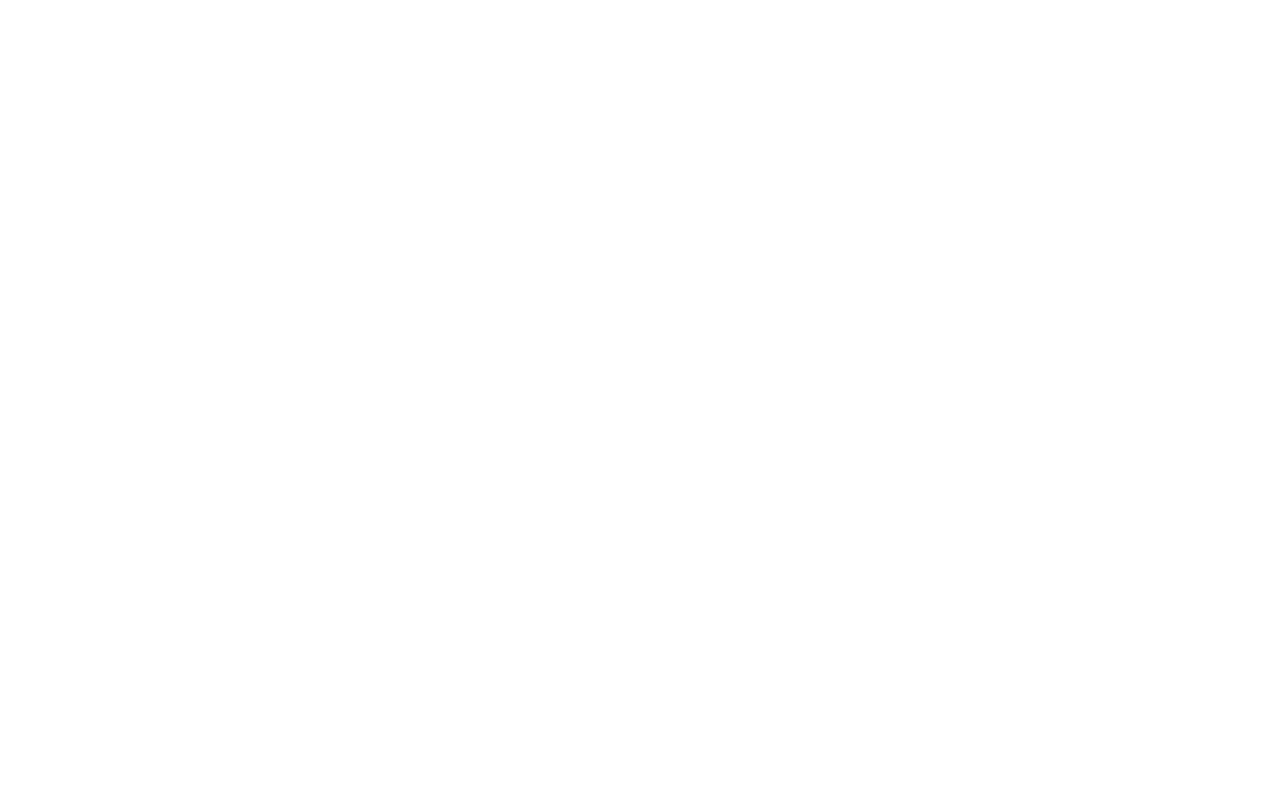
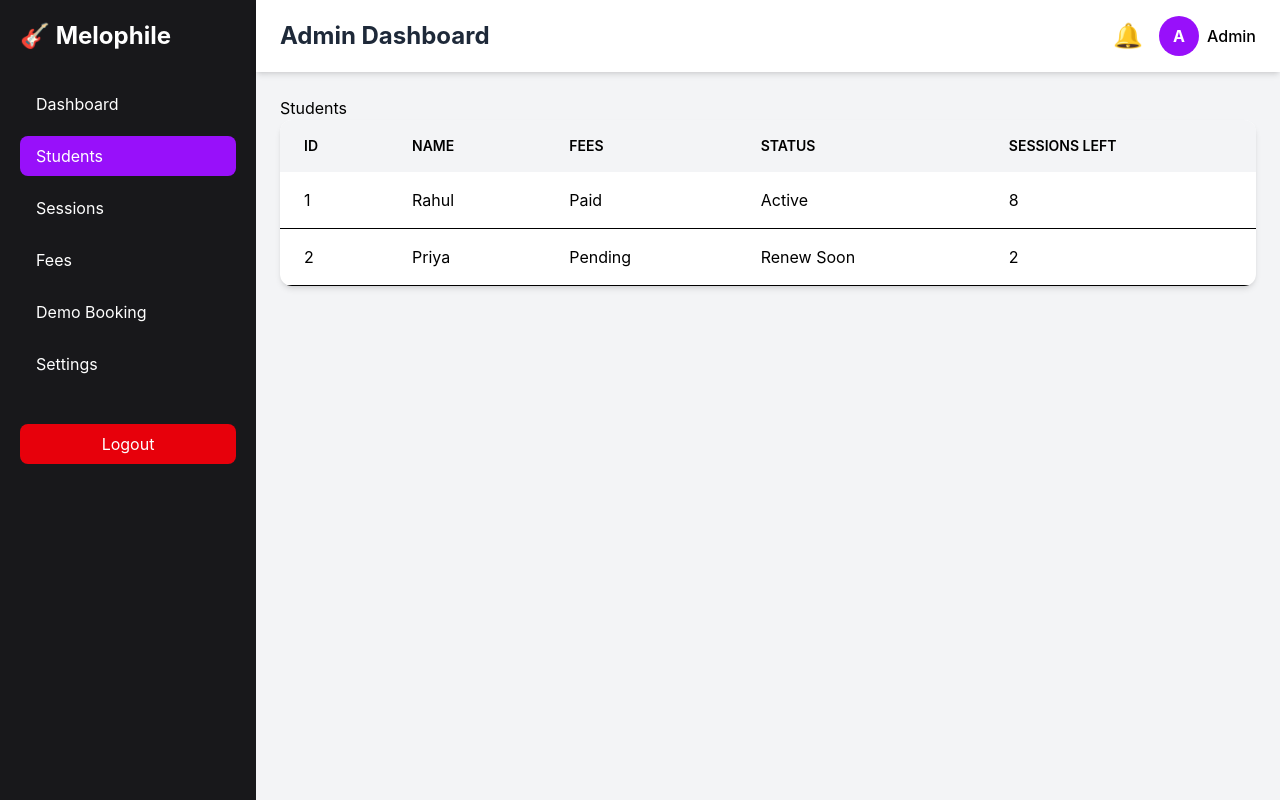
Before and after one commit to SahilPotale1405/Melophile, a React (Vite) app in the folder client/: page /admin/students in a window 1280 px wide. Before the commit this address had no page. Built offline with nearby package versions, Linux system fonts and the light colour scheme.

Commit message:
Created resusable StudentTable component

```diff
--- /dev/null
+++ b/client/src/components/admin/StudentTable.jsx
@@ -0,0 +1,46 @@
+const columns = [
+  { key: "id", label: "ID" },
+  { key: "name", label: "Name" },
+  { key: "fees", label: "Fees" },
+  { key: "status", label: "Status" },
+  { key: "sessionsLeft", label: "Sessions Left" },
+];
+
+function StudentTable({ students }) {
+  return (
+    <table className="w-full bg-white rounded-xl shadow-md overflow-hidden">
+      <thead>
+        <tr>
+          {columns.map((column) => (
+            <th
+                key={column.key}
+                className="px-6 py-4 bg-gray-100 text-left text-sm font-semibold uppercase"
+                >
+                {column.label}
+            </th>
+          ))}
+        </tr>
+      </thead>
+
+      <tbody>
+        {students.map((student) => (
+          <tr
+            key={student.id}
+            className="hover:bg-gray-50 transition"
+            >
+            {columns.map((column) => (
+            <td
+                key={column.key}
+                className="px-6 py-4 border-b"
+                >
+                {student[column.key]}
+            </td>
+            ))}
+          </tr>
+        ))}
+      </tbody>
+    </table>
+  );
+}
+
+export default StudentTable;
--- /dev/null
+++ b/client/src/pages/admin/Students.jsx
@@ -0,0 +1,29 @@
+import StudentTable from "../../components/admin/StudentTable";
+
+function Students() {
+  const students = [
+    {
+      id: 1,
+      name: "Rahul",
+      fees: "Paid",
+      status: "Active",
+      sessionsLeft: 8,
+    },
+    {
+      id: 2,
+      name: "Priya",
+      fees: "Pending",
+      status: "Renew Soon",
+      sessionsLeft: 2,
+    },
+  ];
+
+  return (
+    <>
+      <h1>Students</h1>
+      <StudentTable students={students} />
+    </>
+  );
+}
+
+export default Students;
--- a/client/src/routes/AppRoutes.jsx
+++ b/client/src/routes/AppRoutes.jsx
@@ -6,7 +6,7 @@ import AdminLayout from "../layouts/AdminLayout";
 import Home from "../pages/public/Home"
 import Login from "../pages/auth/Login";
 import Dashboard from "../pages/admin/Dashboard";
-
+import Students from "../pages/admin/Students";
 function AppRoutes() {
   return (
     <Routes>
@@ -18,6 +18,8 @@ function AppRoutes() {
 
         <Route element={<AdminLayout/>}>
         <Route path="/admin/dashboard" element={<Dashboard/>} />
+
+        <Route path="/admin/students" element={<Students />} />
       </Route>
 
     </Routes>
```
